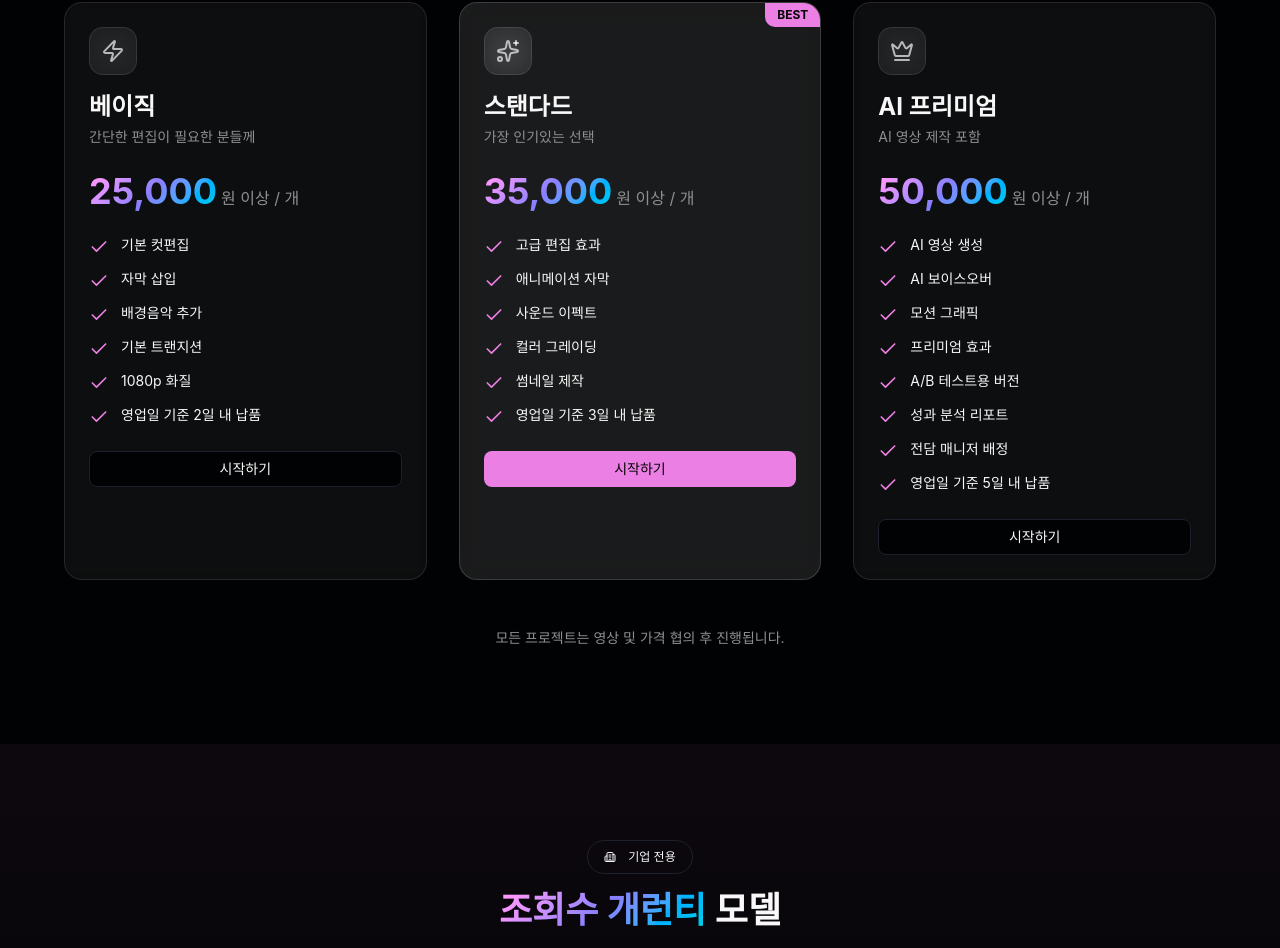
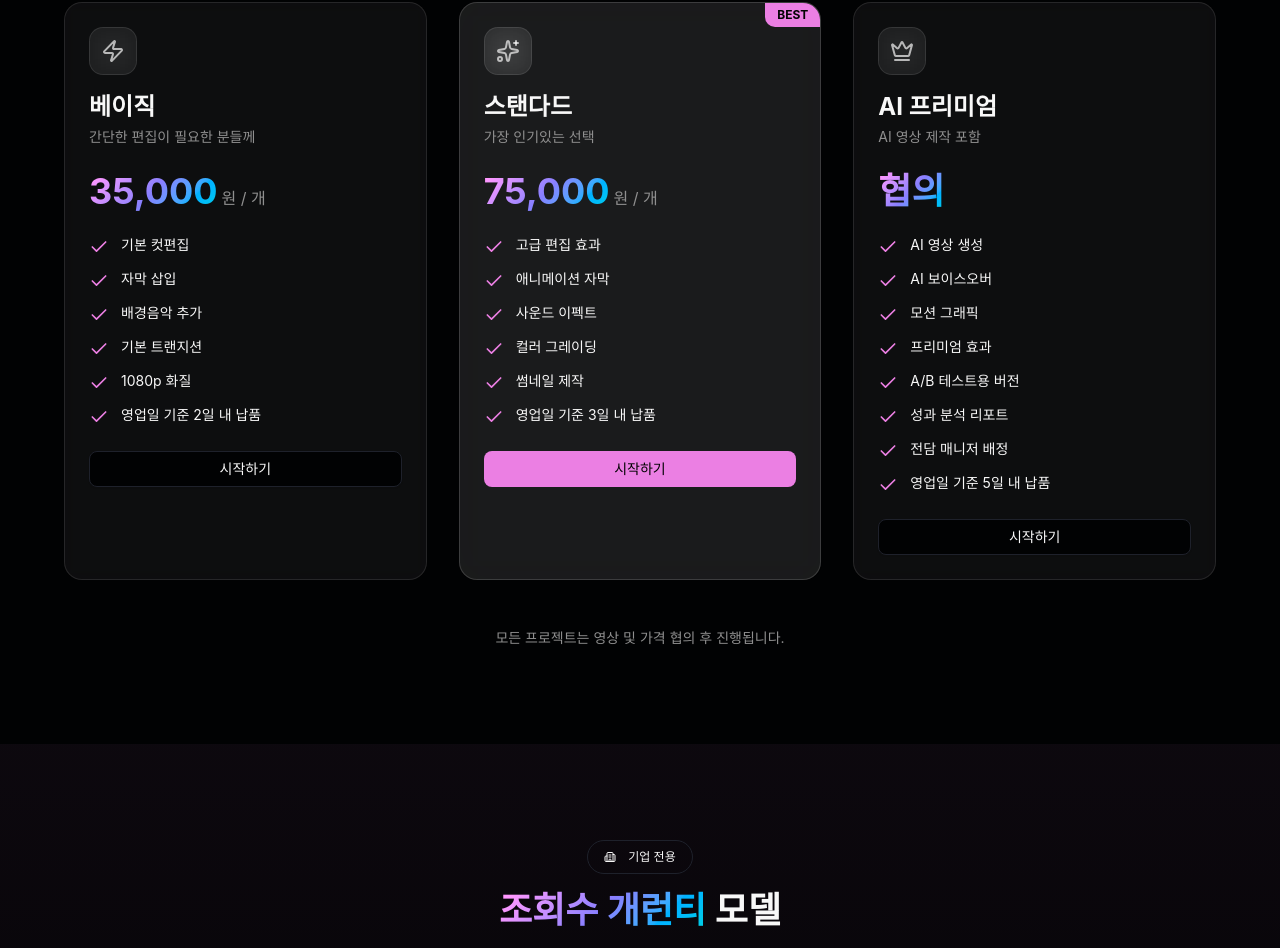
Before and after one commit to yooseungko/makeshort, a Next.js app: page / in a window 1280 px wide. Shown: the part 3988-4936 px from the top of the page. Built offline with nearby package versions, Linux system fonts and the light colour scheme; a web font is replaced by a local one.

Commit message:
Update pricing: Basic 35000, Standard 75000, Premium negotiable

```diff
--- a/src/components/sections/Pricing.tsx
+++ b/src/components/sections/Pricing.tsx
@@ -18,8 +18,8 @@ const pricingTiers: PricingTier[] = [
     {
         name: "베이직",
         description: "간단한 편집이 필요한 분들께",
-        price: "25,000",
-        priceLabel: "원 이상 / 개",
+        price: "35,000",
+        priceLabel: "원 / 개",
         icon: <Zap className="w-6 h-6" />,
         features: [
             "기본 컷편집",
@@ -33,8 +33,8 @@ const pricingTiers: PricingTier[] = [
     {
         name: "스탠다드",
         description: "가장 인기있는 선택",
-        price: "35,000",
-        priceLabel: "원 이상 / 개",
+        price: "75,000",
+        priceLabel: "원 / 개",
         icon: <Sparkles className="w-6 h-6" />,
         popular: true,
         features: [
@@ -49,8 +49,8 @@ const pricingTiers: PricingTier[] = [
     {
         name: "AI 프리미엄",
         description: "AI 영상 제작 포함",
-        price: "50,000",
-        priceLabel: "원 이상 / 개",
+        price: "협의",
+        priceLabel: "",
         icon: <Crown className="w-6 h-6" />,
         features: [
             "AI 영상 생성",
```
